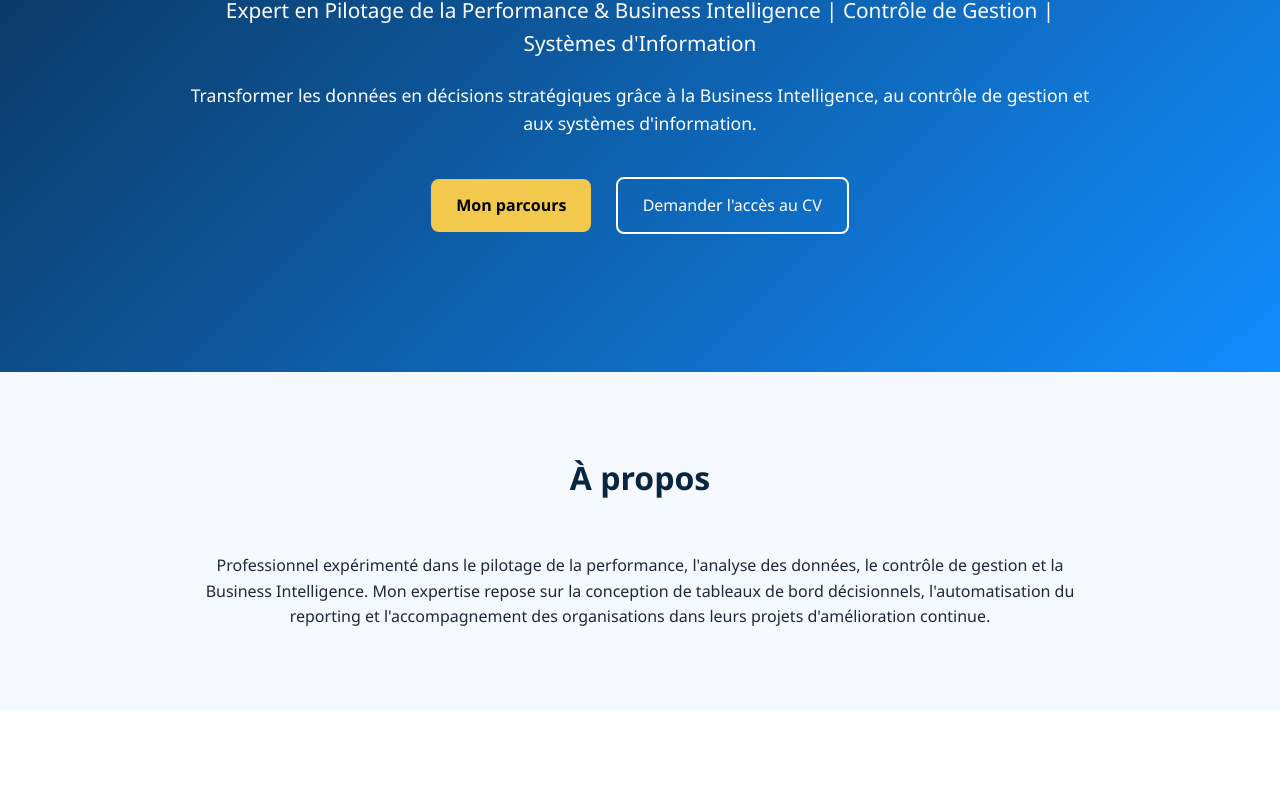
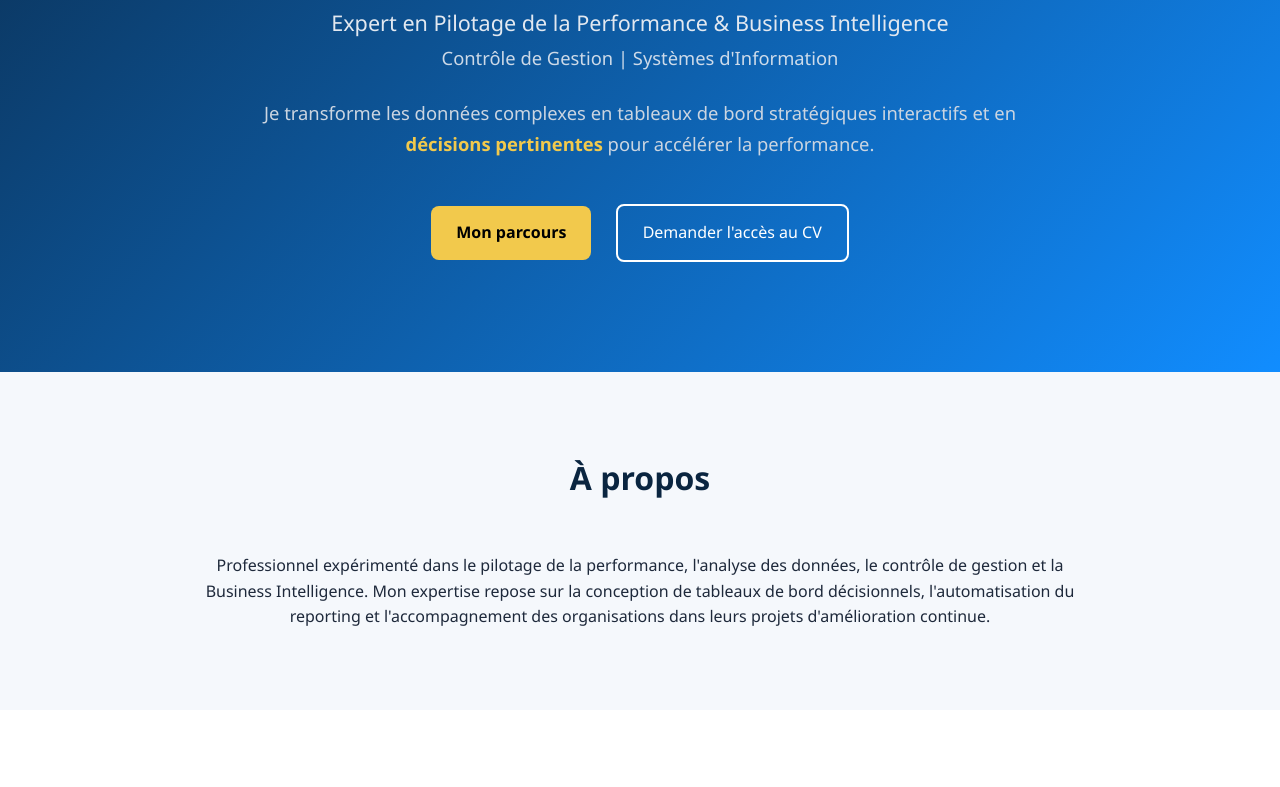
Before and after one commit to fifaboumend50-arch/afif-portfolio, a plain HTML site: page index.html in a window 1280 px wide. Shown: the part 428-1215 px from the top of the page. Drawn offline with Linux system fonts and the light colour scheme.

Commit message:
Add files via upload

```diff
--- a/index.html
+++ b/index.html
@@ -131,11 +131,11 @@ nav{
     align-items:center;
     justify-content:center;
     text-align:center;
-    padding:100px 20px;
+    padding:120px 20px 80px 20px;
 }
 
 .hero-content{
-    max-width:900px;
+    max-width:950px;
 }
 
 .hero img{
@@ -152,16 +152,38 @@ nav{
     margin-bottom:10px;
 }
 
+/* AMÉLIORATION DU TEXTE HERO */
 .hero h2{
-    font-size:1.3rem;
-    margin-bottom:20px;
+    font-size:1.35rem;
+    margin-bottom:25px;
+    font-weight:500;
+    line-height:1.5;
+    color:#E2E8F0;
+}
+
+.hero h2 span{
+    display:block;
+    font-size:0.85em;
     font-weight:400;
+    opacity:0.9;
+    margin-top:5px;
 }
 
 .hero p{
-    font-size:1.1rem;
-    margin-bottom:30px;
+    font-size:1.15rem;
+    max-width:800px;
+    margin:0 auto 35px auto;
+    line-height:1.7;
+    color:#CBD5E1;
+    font-weight:300;
 }
+
+.highlight{
+    color:var(--accent);
+    font-weight:600;
+}
+
+/* FIN AMÉLIORATION HERO */
 
 .btn{
     display:inline-block;
@@ -359,6 +381,10 @@ html[dir="rtl"] .card i{
 }
 
 .hero h2{
+    font-size:1.1rem;
+}
+
+.hero p{
     font-size:1rem;
 }
 
@@ -425,14 +451,12 @@ html[dir="rtl"] .card i{
 <h1 data-i18n="hero_name">Afif Boumendil</h1>
 
 <h2 data-i18n="hero_title">
-Expert en Pilotage de la Performance & Business Intelligence |
-Contrôle de Gestion |
-Systèmes d'Information
+    Expert en Pilotage de la Performance & Business Intelligence
+    <span>Contrôle de Gestion | Systèmes d'Information</span>
 </h2>
 
 <p data-i18n="hero_desc">
-Transformer les données en décisions stratégiques grâce à la Business Intelligence,
-au contrôle de gestion et aux systèmes d'information.
+    Je transforme les données complexes en tableaux de bord stratégiques interactifs et en <span class="highlight">décisions pertinentes</span> pour accélérer la performance.
 </p>
 
 <a href="#parcours" class="btn btn-primary" data-i18n="hero_btn1">
@@ -674,8 +698,8 @@ const translations = {
     nav_portfolio: "Réalisations",
     nav_contact: "Contact",
     hero_name: "Afif Boumendil",
-    hero_title: "Expert en Pilotage de la Performance & Business Intelligence | Contrôle de Gestion | Systèmes d'Information",
-    hero_desc: "Transformer les données en décisions stratégiques grâce à la Business Intelligence, au contrôle de gestion et aux systèmes d'information.",
+    hero_title: "Expert en Pilotage de la Performance & Business Intelligence\nContrôle de Gestion | Systèmes d'Information",
+    hero_desc: "Je transforme les données complexes en tableaux de bord stratégiques interactifs et en <span class='highlight'>décisions pertinentes</span> pour accélérer la performance.",
     hero_btn1: "Mon parcours",
     hero_btn2: "Demander l'accès au CV",
     about_title: "À propos",
@@ -721,8 +745,8 @@ const translations = {
     nav_portfolio: "Portfolio",
     nav_contact: "Contact",
     hero_name: "Afif Boumendil",
-    hero_title: "Performance Management & Business Intelligence Expert | Management Control | Information Systems",
-    hero_desc: "Turning data into strategic decisions through Business Intelligence, management control and information systems.",
+    hero_title: "Performance Management & Business Intelligence Expert\nManagement Control | Information Systems",
+    hero_desc: "I turn complex data into interactive strategic dashboards and <span class='highlight'>insightful decisions</span> to accelerate performance.",
     hero_btn1: "My career",
     hero_btn2: "Request CV access",
     about_title: "About",
@@ -768,8 +792,8 @@ const translations = {
     nav_portfolio: "الإنجازات",
     nav_contact: "اتصل بي",
     hero_name: "عفيف بومنديل",
-    hero_title: "خبير في قيادة الأداء وذكاء الأعمال | مراقبة التصرف | أنظمة المعلومات",
-    hero_desc: "تحويل البيانات إلى قرارات استراتيجية من خلال ذكاء الأعمال ومراقبة التصرف وأنظمة المعلومات.",
+    hero_title: "خبير في قيادة الأداء وذكاء الأعمال\nمراقبة التصرف | أنظمة المعلومات",
+    hero_desc: "أحوّل البيانات المعقدة إلى لوحات قيادة استراتيجية تفاعلية و<span class='highlight'>قرارات رشيدة</span> لتسريع الأداء.",
     hero_btn1: "مساري المهني",
     hero_btn2: "طلب الوصول إلى السيرة الذاتية",
     about_title: "نبذة عني",
@@ -822,7 +846,21 @@ function applyLanguage(lang){
   document.querySelectorAll("[data-i18n]").forEach(el => {
     const key = el.getAttribute("data-i18n");
     if (dict[key] !== undefined) {
-      el.innerHTML = dict[key].replace(/\n/g, "<br>");
+
+      // Cas particulier pour le Hero Title (gestion du sous-titre sur 2 lignes)
+      if (key === "hero_title") {
+        const parts = dict[key].split('\n');
+        if (parts.length > 1) {
+            el.innerHTML = parts[0] + '<span>' + parts[1] + '</span>';
+        } else {
+            el.innerHTML = dict[key];
+        }
+      }
+      // Cas standard
+      else {
+        el.innerHTML = dict[key].replace(/\n/g, "<br>");
+      }
+
     }
   });
 
```
